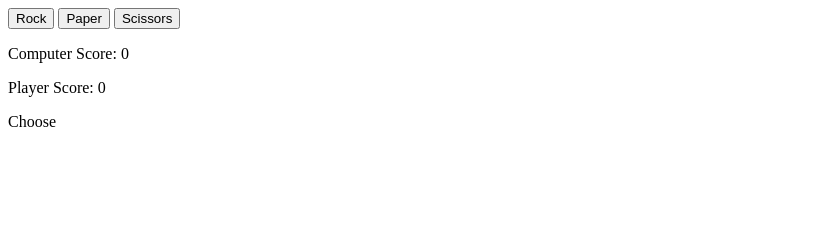
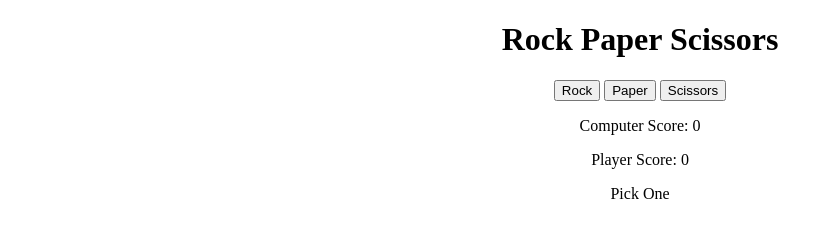
Before and after one commit to Vyhnn/Rock-Paper-Scissors, a plain HTML site: page index.html in a window 1280 px wide. Shown: the whole page, without its empty margins (0-833 px from the left). Drawn offline with Linux system fonts and the light colour scheme.

Commit message:
add basic css

```diff
--- a/index.html
+++ b/index.html
@@ -1,9 +1,13 @@
 <!DOCTYPE html>
 <html>
 <head>
-
+  <link rel="stylesheet" type="text/css" href="main.css">
 </head>
 <body>
+  <div class='title'>
+    <h1>Rock Paper Scissors</h1>
+  </div>
+
   <div class='selectButtons'>
     <button type="button" id='rockBtn'>Rock</button>
     <button type="button" id='paperBtn'>Paper</button>
@@ -13,7 +17,7 @@
     <p>Computer Score: <span id='compScore'>0<span></p>
     <p>Player Score: <span id='playerScore'>0<span></p>
   </div>
-<div class='result'>Choose</div>
+  <div class='result'>Pick One</div>
 
   <script src="main.js"></script>
 </body>
--- /dev/null
+++ b/main.css
@@ -0,0 +1,3 @@
+body {
+  text-align: center;
+}
```
Lines whose indentation alone changed are shown as unchanged.
